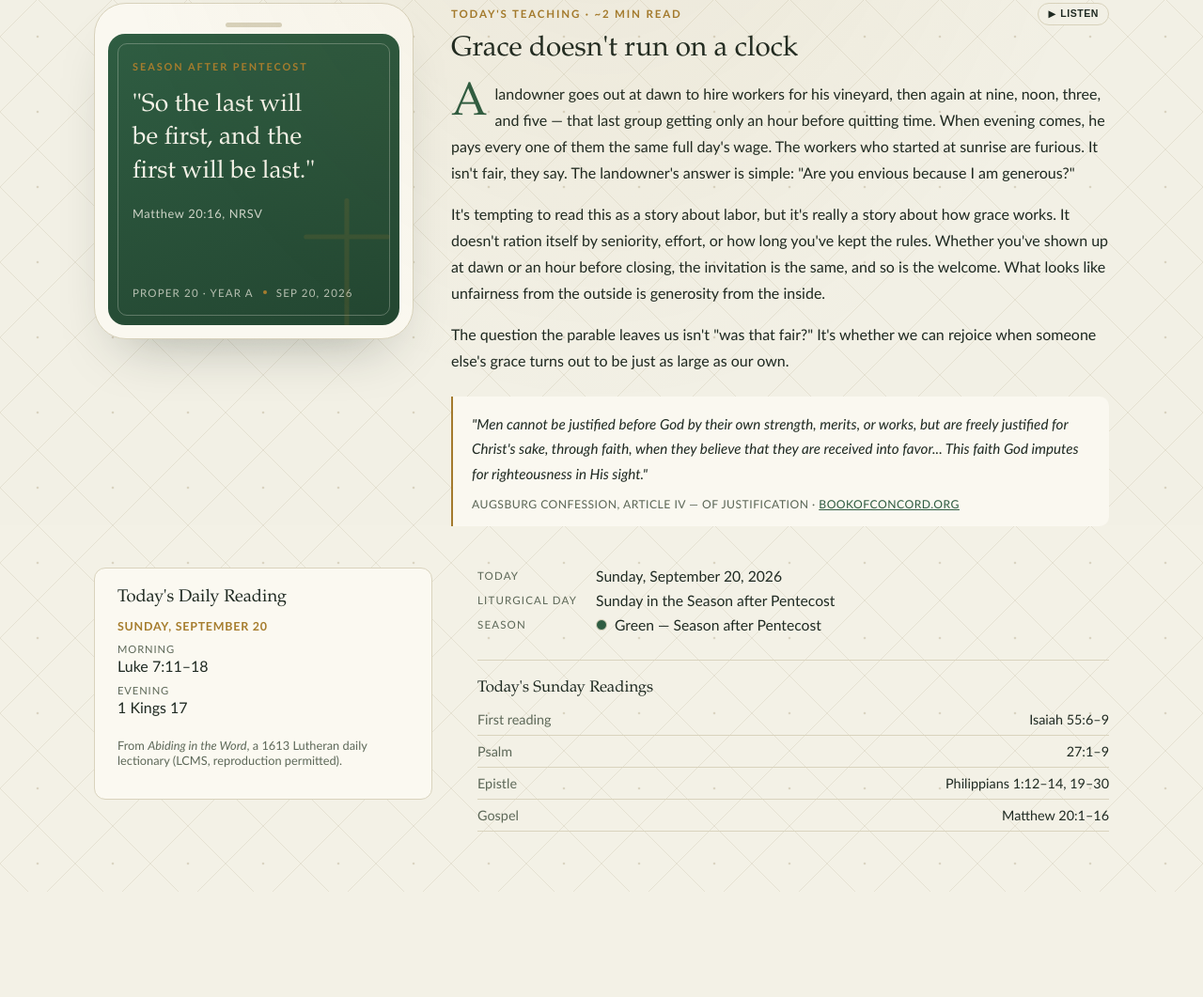
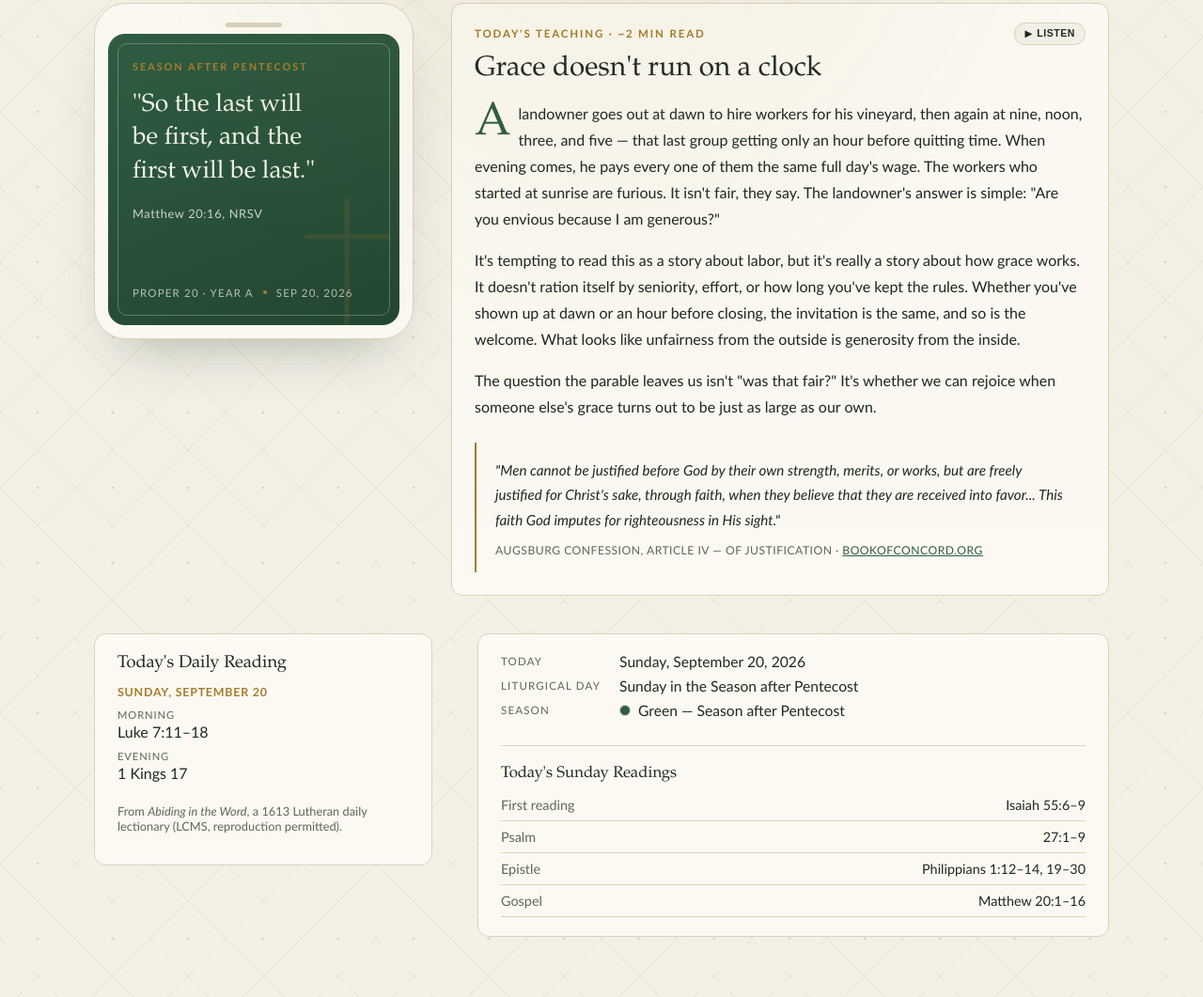
Before and after one commit to de46vil330/lectionary-devotional, a plain HTML site: page index.html in a window 1280 px wide. Shown: the part 241-1302 px from the top of the page at 94% size. Before the commit the page ends 1190 px from the top, so only its background shows below. Drawn offline with Linux system fonts and the light colour scheme.

Commit message:
Give teaching and Sunday-readings sections solid card backgrounds
The background lattice pattern was showing through the teaching text
and the readings panel, hurting readability. Both now sit on the
same opaque surface treatment already used for the daily reading
card, so body text reads clearly and the pattern stays confined to
the page background between cards.

Co-Authored-By: Claude Sonnet 5 <noreply@anthropic.com>

```diff
--- a/index.html
+++ b/index.html
@@ -341,6 +341,10 @@
     display: flex;
     flex-direction: column;
     gap: 28px;
+    background: var(--surface);
+    border: 1px solid var(--hairline);
+    border-radius: 12px;
+    padding: 20px 24px;
   }
 
   .field-group {
@@ -424,6 +428,10 @@
 
   .teaching {
     min-width: 0;
+    background: var(--surface);
+    border: 1px solid var(--hairline);
+    border-radius: 12px;
+    padding: 20px 24px;
   }
 
   .teaching .eyebrow {
```
